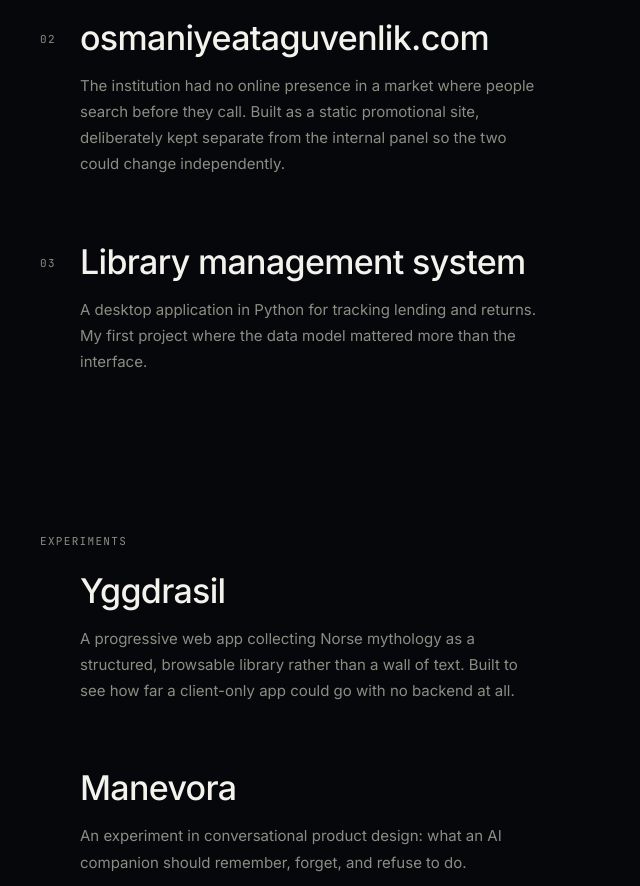
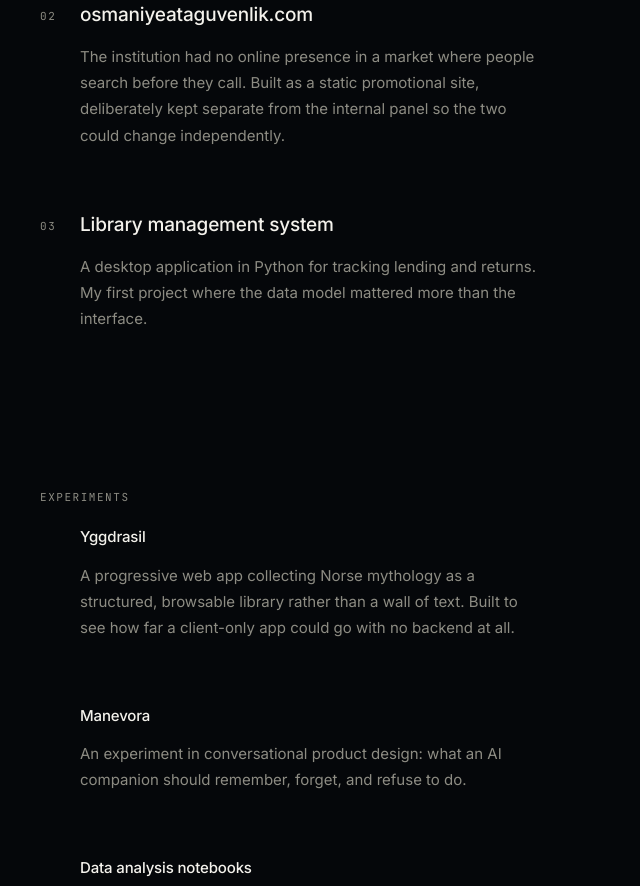
Before and after one commit to atanurgul/atanurgul.dev, a plain HTML site: page index.html in a window 1280 px wide. Shown: the part 1554-2440 px from the top of the page, without its empty margins (0-640 px from the left). Drawn offline with Linux system fonts and the light colour scheme.

Commit message:
revert to brief type scale and hero composition

```diff
--- a/index.html
+++ b/index.html
@@ -41,19 +41,19 @@
 
     <article class="row">
       <span class="index">01</span>
-      <h3 class="row-title">Internal management panel</h3>
+      <h3 class="project-title">Internal management panel</h3>
       <p class="body">A family-run security training institution was tracking student records, course groups and certifications on paper and in scattered spreadsheets. I built an internal panel around a single source of truth, so enrolment, attendance and certification all read from the same data instead of three copies of it.</p>
     </article>
 
     <article class="row">
       <span class="index">02</span>
-      <h3 class="row-title">osmaniyeataguvenlik.com</h3>
+      <h3 class="project-title">osmaniyeataguvenlik.com</h3>
       <p class="body">The institution had no online presence in a market where people search before they call. Built as a static promotional site, deliberately kept separate from the internal panel so the two could change independently.</p>
     </article>
 
     <article class="row">
       <span class="index">03</span>
-      <h3 class="row-title">Library management system</h3>
+      <h3 class="project-title">Library management system</h3>
       <p class="body">A desktop application in Python for tracking lending and returns. My first project where the data model mattered more than the interface.</p>
     </article>
 
@@ -63,17 +63,17 @@
     <h2 class="label">Experiments</h2>
 
     <article class="row">
-      <h3 class="row-title">Yggdrasil</h3>
+      <h3 class="experiment-title">Yggdrasil</h3>
       <p class="body">A progressive web app collecting Norse mythology as a structured, browsable library rather than a wall of text. Built to see how far a client-only app could go with no backend at all.</p>
     </article>
 
     <article class="row">
-      <h3 class="row-title">Manevora</h3>
+      <h3 class="experiment-title">Manevora</h3>
       <p class="body">An experiment in conversational product design: what an AI companion should remember, forget, and refuse to do.</p>
     </article>
 
     <article class="row">
-      <h3 class="row-title">Data analysis notebooks</h3>
+      <h3 class="experiment-title">Data analysis notebooks</h3>
       <p class="body">Exploratory work in Python and pandas.</p>
     </article>
 
--- a/styles.css
+++ b/styles.css
@@ -6,6 +6,7 @@
   --accent: #a0cdeb;
 
   --pad: 40px;
+  --rail: 80px;
   --section-gap: 160px;
   --ease: cubic-bezier(0.16, 1, 0.3, 1);
 }
@@ -45,7 +46,7 @@ main {
   min-height: 100svh;
   display: flex;
   align-items: center;
-  padding: 0 var(--pad);
+  padding: 0 calc(var(--pad) + var(--rail)) 0 var(--pad);
   overflow: hidden;
 }
 
@@ -84,14 +85,16 @@ main {
 .layers {
   position: absolute;
   right: var(--pad);
+  top: var(--pad);
   bottom: var(--pad);
+  width: var(--rail);
   margin: 0;
   padding: 0;
   list-style: none;
   display: flex;
   flex-direction: column-reverse;
+  justify-content: space-between;
   align-items: flex-end;
-  gap: 24px;
 }
 
 .label,
@@ -101,13 +104,15 @@ main {
   font-size: 11px;
   font-weight: 400;
   line-height: 1;
-  letter-spacing: 0.12em;
+  letter-spacing: 0.14em;
   text-transform: uppercase;
 }
 
 .layer {
   color: var(--text);
   opacity: 0.16;
+  white-space: nowrap;
+  transition: opacity 700ms var(--ease);
 }
 
 main { padding: var(--section-gap) var(--pad); }
@@ -136,21 +141,25 @@ main { padding: var(--section-gap) var(--pad); }
 .index {
   grid-column: 1;
   grid-row: 1;
-  padding-top: 16px;
+  padding-top: 8px;
   color: var(--muted);
   transition: color 350ms var(--ease);
 }
 
-.row-title {
+.project-title,
+.experiment-title {
   grid-column: 2;
   grid-row: 1;
   margin: 0;
-  font-size: 34px;
   font-weight: 500;
-  letter-spacing: -0.02em;
-  line-height: 1.15;
+  letter-spacing: -0.01em;
+  line-height: 1.3;
   color: var(--text);
 }
+
+.project-title { font-size: 19px; }
+
+.experiment-title { font-size: 15px; }
 
 .row .body {
   grid-column: 2;
```
